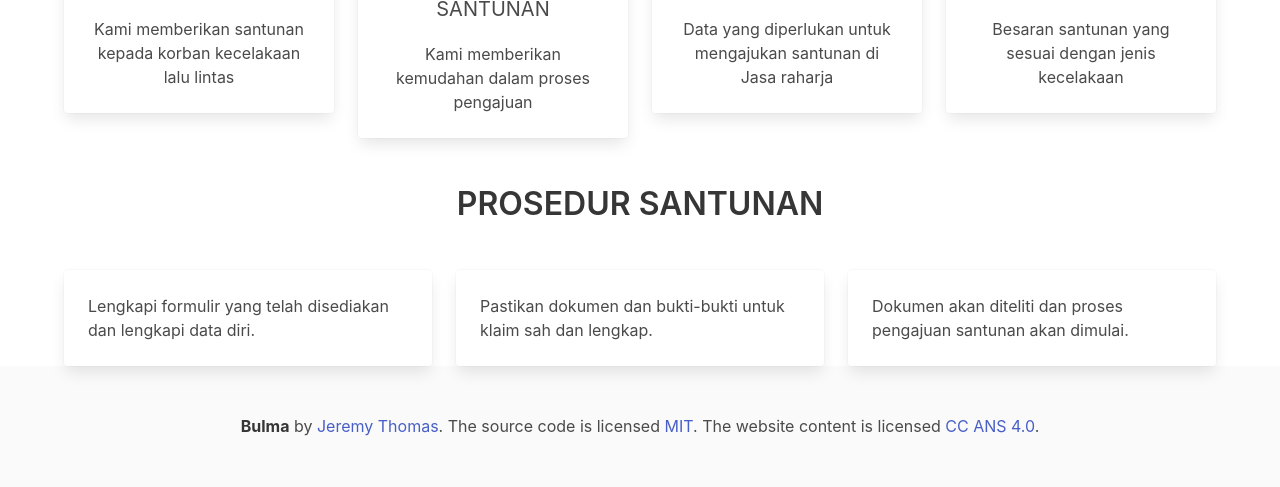
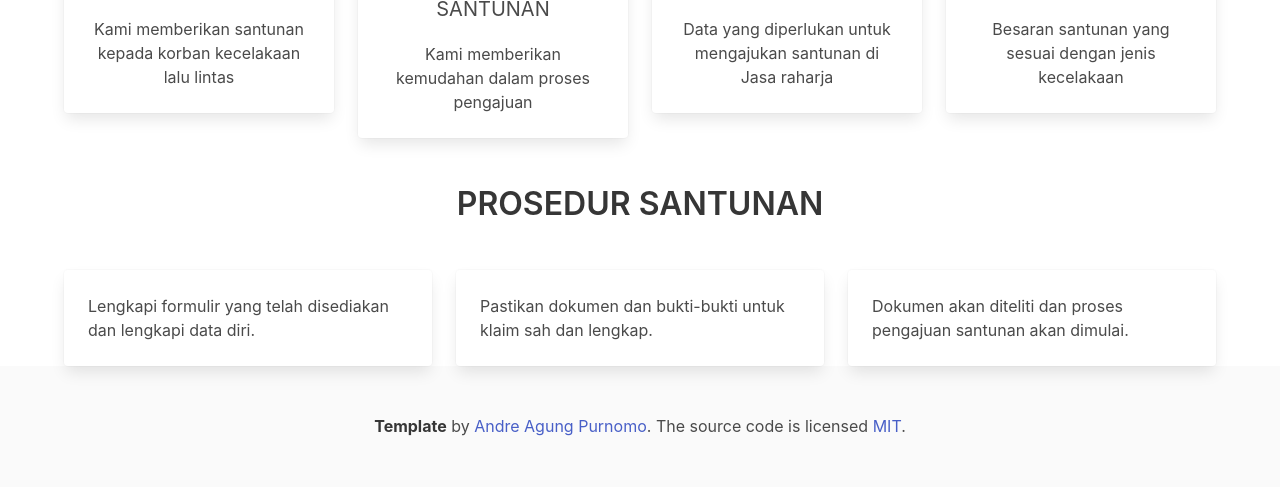
Before and after one commit to andrepurnomo/uts-pemrograman-web, a plain HTML site: page index.html in a window 1280 px wide. Shown: the part 1134-1621 px from the top of the page. Drawn offline with nearby package versions, Linux system fonts and the light colour scheme; some icons are missing.

Commit message:
update footer

```diff
--- a/index.html
+++ b/index.html
@@ -210,14 +210,11 @@
       <div class="container">
         <div class="content has-text-centered">
           <p>
-            <strong>Bulma</strong> by
-            <a href="http://jgthms.com">Jeremy Thomas</a>. The source code is
-            licensed
+            <strong>Template</strong> by
+            <a href="https://instagram.com/andreagungpurnomo"
+              >Andre Agung Purnomo</a
+            >. The source code is licensed
             <a href="http://opensource.org/licenses/mit-license.php">MIT</a>.
-            The website content is licensed
-            <a href="http://creativecommons.org/licenses/by-nc-sa/4.0/"
-              >CC ANS 4.0</a
-            >.
           </p>
           <p>
             <a class="icon" href="https://github.com/jgthms/bulma">
```
Also changed, not shown: sejarah.html (+4 -7 lines).
